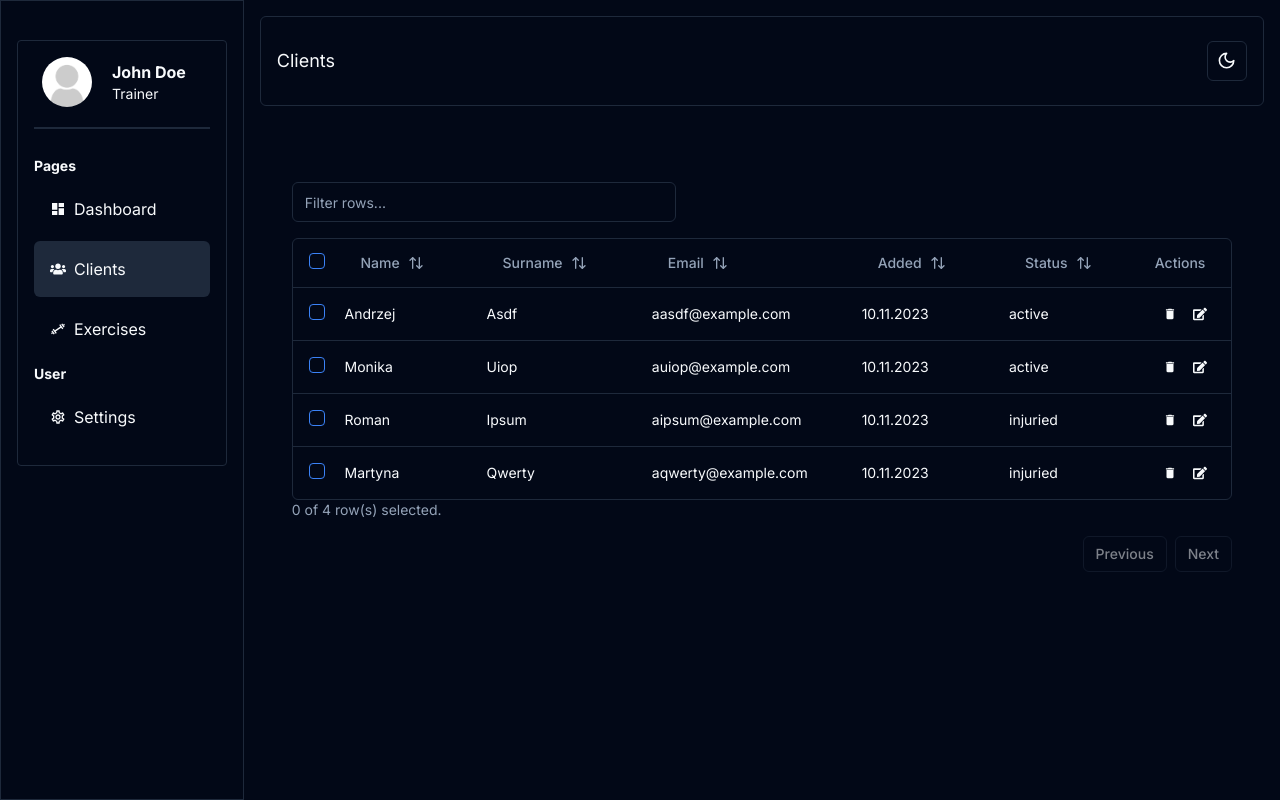
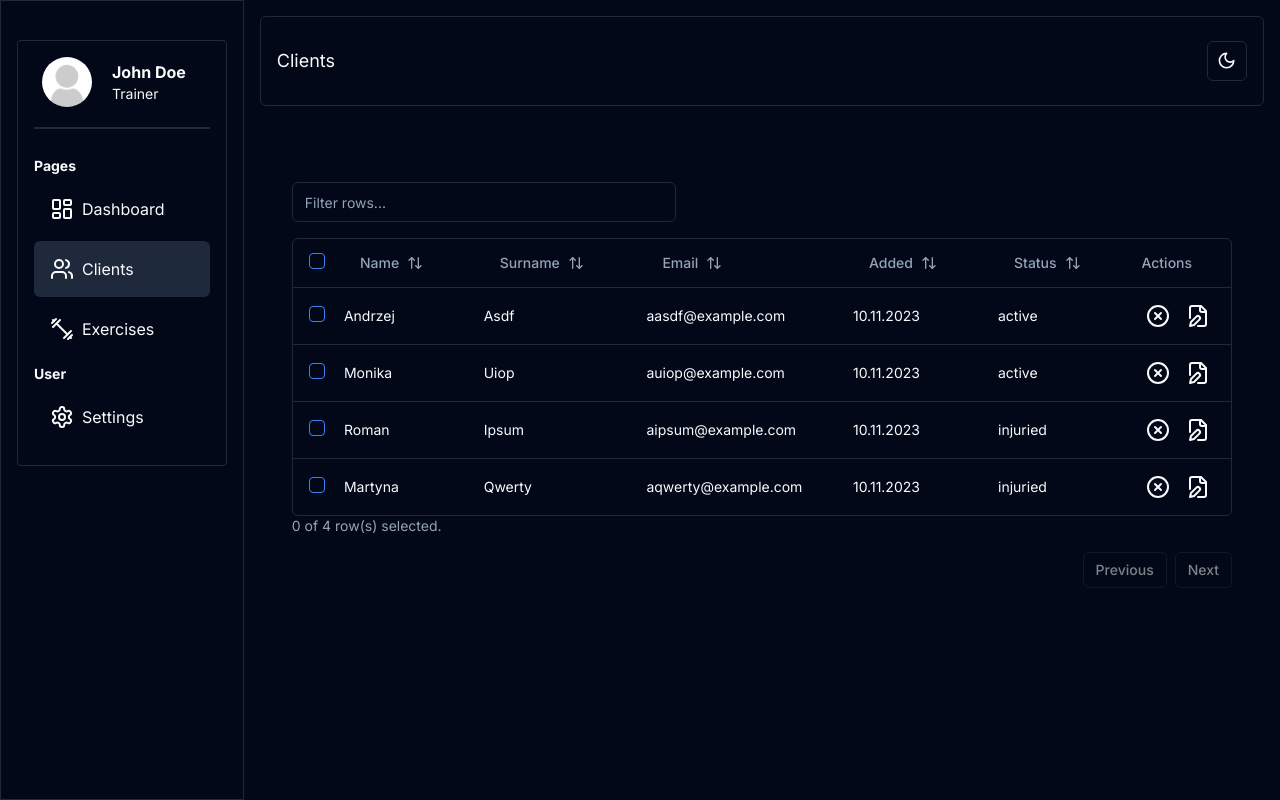
Before and after one commit to jprymak/gym-app, a Next.js app: page /dashboard/clients in a window 1280 px wide. Built offline with nearby package versions, Linux system fonts and the light colour scheme.

Commit message:
feat: replace react-icons with lucide-react icons

```diff
--- a/app/components/sidebar/sidebar.tsx
+++ b/app/components/sidebar/sidebar.tsx
@@ -1,8 +1,6 @@
 import Image from "next/image";
 import MenuLink from "../menuLink/menuLink";
-import { MdDashboard, MdOutlineSettings } from "react-icons/md";
-import { FaUsers } from "react-icons/fa";
-import { CgGym } from "react-icons/cg";
+import { Users, Dumbbell, Settings, LayoutDashboard } from "lucide-react";
 
 const menuItems = [
   {
@@ -11,17 +9,17 @@ const menuItems = [
       {
         title: "Dashboard",
         path: "/dashboard",
-        icon: <MdDashboard />,
+        icon: <LayoutDashboard />,
       },
       {
         title: "Clients",
         path: "/dashboard/clients",
-        icon: <FaUsers />,
+        icon: <Users />,
       },
       {
         title: "Exercises",
         path: "/dashboard/exercises",
-        icon: <CgGym />,
+        icon: <Dumbbell />,
       },
     ],
   },
@@ -31,7 +29,7 @@ const menuItems = [
       {
         title: "Settings",
         path: "/dashboard/settings",
-        icon: <MdOutlineSettings />,
+        icon: <Settings />,
       },
     ],
   },
--- a/app/dashboard/clients/columns.tsx
+++ b/app/dashboard/clients/columns.tsx
@@ -2,13 +2,12 @@
 
 import { ColumnDef } from "@tanstack/react-table";
 import { Checkbox } from "@/components/ui/checkbox";
-import { MdDelete } from "react-icons/md";
-import { FaEdit } from "react-icons/fa";
 import { SortableHeader } from "@/components/ui/sortableHeader";
 import { CommonDialog } from "@/app/components/dialog/dialog";
 import { ClientForm } from "./clientForm";
 import { Button } from "@/components/ui/button";
 import { DialogClose } from "@radix-ui/react-dialog";
+import { FileEdit, XCircle } from "lucide-react";
 
 export type ClientPartial = {
   name: string;
@@ -83,7 +82,7 @@ export const columns: ColumnDef<Client>[] = [
         <div className="flex gap-4 items-center justify-center">
           <CommonDialog
             title={"Delete client"}
-            dialogTriggerContent={<MdDelete />}
+            dialogTriggerContent={<XCircle />}
           >
             <p>
               Are you sure you want to delete{" "}
@@ -101,7 +100,7 @@ export const columns: ColumnDef<Client>[] = [
           </CommonDialog>
           <CommonDialog
             title={"Edit exercise"}
-            dialogTriggerContent={<FaEdit />}
+            dialogTriggerContent={<FileEdit />}
           >
             <ClientForm data={row.original} />
           </CommonDialog>
--- a/app/dashboard/exercises/columns.tsx
+++ b/app/dashboard/exercises/columns.tsx
@@ -2,15 +2,13 @@
 
 import { ColumnDef } from "@tanstack/react-table";
 import { Checkbox } from "@/components/ui/checkbox";
-import { MdDelete } from "react-icons/md";
 import { SortableHeader } from "@/components/ui/sortableHeader";
 
 import { CommonDialog } from "@/app/components/dialog/dialog";
-import { ExerciseForm } from "./exerciseForm";
-import { FaEdit } from "react-icons/fa";
 import { Button } from "@/components/ui/button";
 import { DialogClose } from "@radix-ui/react-dialog";
 import { EditExerciseDialog } from "./editExerciseDialog";
+import { XCircle } from "lucide-react";
 
 export const MUSCLE_GROUPS = [
   "chest",
@@ -102,7 +100,7 @@ export const columns: ColumnDef<Exercise>[] = [
           <EditExerciseDialog data={row.original} />
           <CommonDialog
             title={"Delete exercise"}
-            dialogTriggerContent={<MdDelete />}
+            dialogTriggerContent={<XCircle />}
           >
             <p>
               Are you sure you want to delete{" "}
--- a/app/dashboard/exercises/editExerciseDialog.tsx
+++ b/app/dashboard/exercises/editExerciseDialog.tsx
@@ -1,5 +1,4 @@
 import React, { useState } from "react";
-import { FaEdit } from "react-icons/fa";
 
 import {
   Dialog,
@@ -8,8 +7,7 @@ import {
   DialogTitle,
   DialogTrigger,
 } from "@/components/ui/dialog";
-import { Plus } from "lucide-react";
-
+import { FileEdit, Plus } from "lucide-react";
 import { ExerciseForm } from "./exerciseForm";
 import { Exercise } from "./columns";
 import { Button } from "@/components/ui/button";
@@ -32,7 +30,7 @@ export const EditExerciseDialog = ({ data }: EditExerciseDialogProps) => {
       <DialogTrigger asChild>
         <Button>
           {editMode ? (
-            <FaEdit />
+            <FileEdit />
           ) : (
             <>
               <Plus className="mr-2" />
--- a/package.json
+++ b/package.json
@@ -33,7 +33,6 @@
     "react": "^18",
     "react-dom": "^18",
     "react-hook-form": "^7.48.2",
-    "react-icons": "^4.12.0",
     "tailwind-merge": "^2.1.0",
     "tailwindcss-animate": "^1.0.7",
     "zod": "^3.22.4"
```
Also changed, not shown: 1 other file (tests, documents, lock files or other folders).
